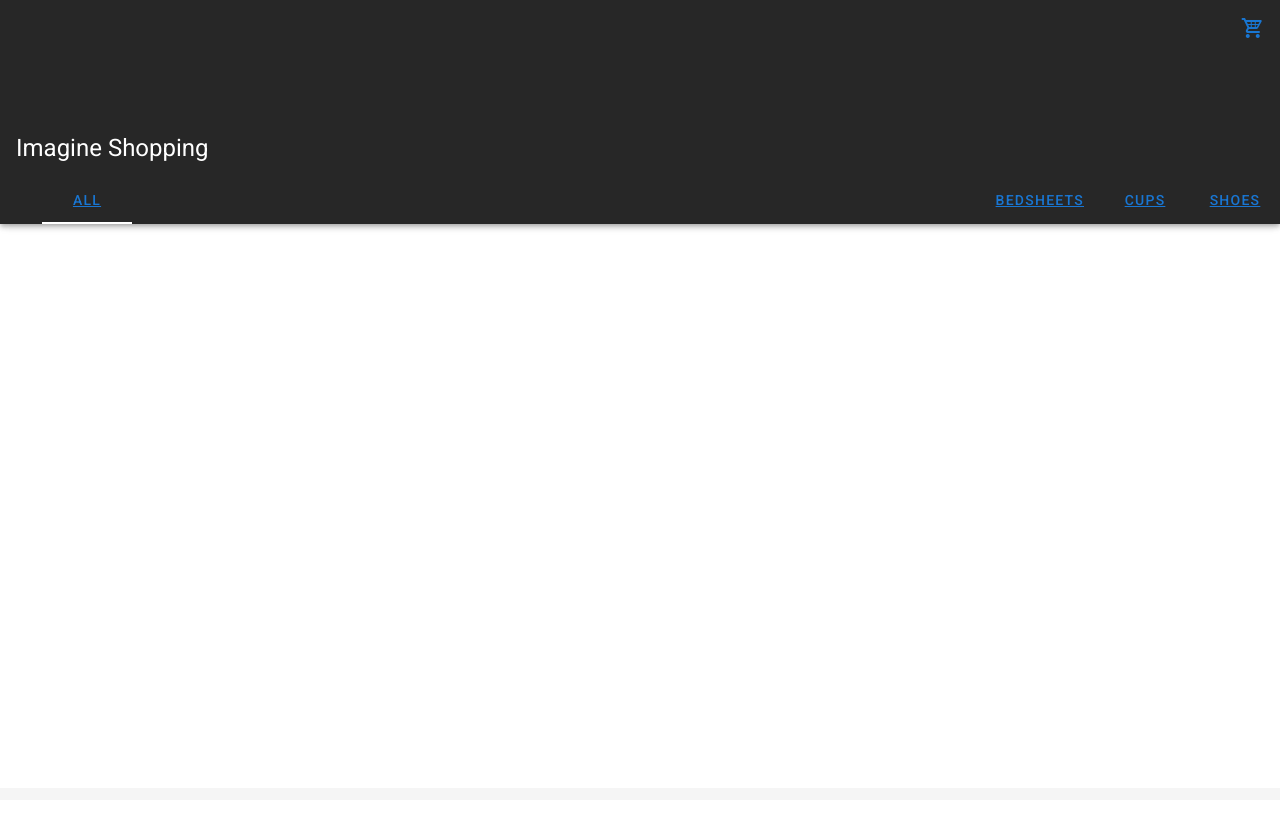
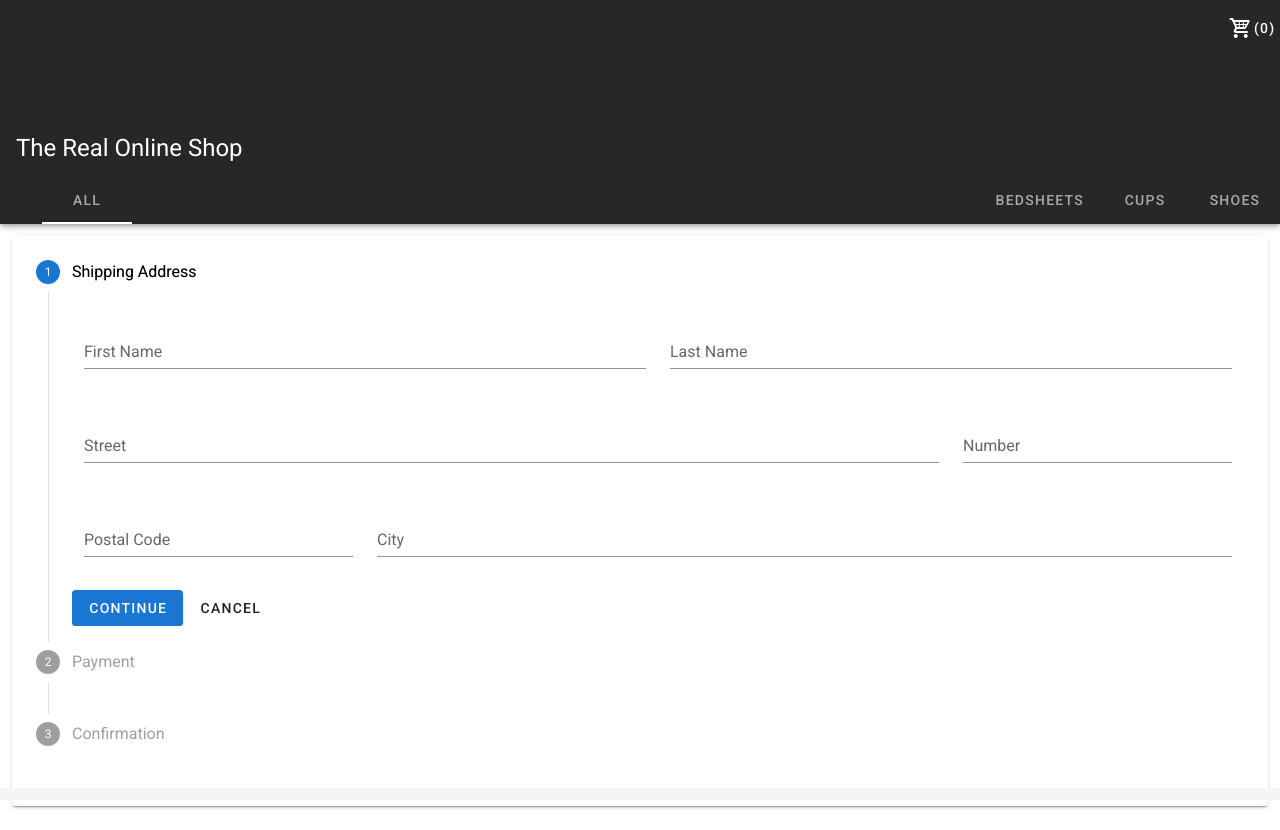
Before and after one commit to rethab/imaginary-shop, a Vue app: page /checkout in a window 1280 px wide. Before the commit the page ends 800 px from the top, so only its background shows below. Built offline with nearby package versions, Linux system fonts and the light colour scheme.

Commit message:
checkout

```diff
--- a/src/App.vue
+++ b/src/App.vue
@@ -8,31 +8,19 @@
    app>
 
 
-      <v-toolbar-title>Imagine Shopping</v-toolbar-title>
+      <v-toolbar-title>The Real Online Shop</v-toolbar-title>
 
       <v-spacer></v-spacer>
 
-      <v-btn icon>
-        <router-link to="/cart">
-          <v-icon>mdi-cart-variant</v-icon>
-        </router-link>
-      </v-btn>
+      <TopRightMenu />
 
       <template v-slot:extension>
         <v-tabs align-with-title>
-          <v-tab>
-            <router-link to="/">All</router-link>
-          </v-tab>
+          <v-tab to="/">All </v-tab>
           <v-spacer/>
-          <v-tab>
-            <router-link to="/products/bedsheets">Bedsheets</router-link>
-          </v-tab>
-          <v-tab>
-            <router-link to="/products/cups">Cups</router-link>
-          </v-tab>
-          <v-tab>
-            <router-link to="/products/shoes">Shoes</router-link>
-          </v-tab>
+          <v-tab to="/products/bedsheets">Bedsheets</v-tab>
+          <v-tab to="/products/cups">Cups</v-tab>
+          <v-tab to="/products/shoes">Shoes </v-tab>
         </v-tabs>
       </template>
   </v-app-bar>
@@ -40,7 +28,6 @@
   <v-main>
 
     <v-container fluid>
-
       <router-view></router-view>
     </v-container>
   </v-main>
@@ -49,3 +36,13 @@
   </v-footer>
 </v-app>
 </template>
+
+<script>
+  import TopRightMenu from '@/components/TopRightMenu';
+
+  export default {
+    components: {
+      TopRightMenu
+    }
+  }
+</script>
--- /dev/null
+++ b/src/components/Payment.vue
@@ -0,0 +1,31 @@
+<template>
+  <v-form>
+    <v-container>
+      <v-row>
+        <v-col cols="12" sm="9">
+          <v-text-field label="Credit Card Number" ></v-text-field>
+        </v-col>
+
+        <v-col cols="12" sm="3">
+          <v-text-field label="CVC" ></v-text-field>
+        </v-col>
+      </v-row>
+
+      <v-row>
+        <v-col cols="12" sm="3">
+          <v-text-field label="Expiration" ></v-text-field>
+        </v-col>
+
+        <v-col cols="12" sm="9">
+          <v-text-field label="Card Holder" ></v-text-field>
+        </v-col>
+      </v-row>
+
+      <v-row>
+        <v-btn color="primary" @click="$emit('next')" >Continue</v-btn>
+        <v-btn text>Cancel</v-btn>
+      </v-row>
+    </v-container>
+
+  </v-form>
+</template>
--- a/src/components/Product.vue
+++ b/src/components/Product.vue
@@ -25,11 +25,13 @@
 
   </v-card-text>
 
-      <v-card-actions>
-      <v-btn color="deep-purple lighten-2" text @click="addToCart">
+  <v-card-actions>
+      <span class="ml-1">€ {{product.price}}</span>
+      <v-spacer/>
+      <v-btn color="deep-purple lighten-2" text @click="addProductToCart(product)">
         Buy
       </v-btn>
-    </v-card-actions>
+  </v-card-actions>
 
 
 </v-card>
@@ -37,6 +39,7 @@
 </template>
 
 <script>
+  import { mapActions } from 'vuex';
 
   export default {
     props: {
@@ -49,8 +52,6 @@
       }
     },
 
-    methods: {
-      addToCart() {}
-    }
+    methods: mapActions('cart', ['addProductToCart'])
   }
 </script>
--- /dev/null
+++ b/src/components/ShippingAddress.vue
@@ -0,0 +1,41 @@
+<template>
+  <v-form>
+    <v-container>
+      <v-row>
+        <v-col cols="12" sm="6">
+          <v-text-field label="First Name" ></v-text-field>
+        </v-col>
+
+        <v-col cols="12" sm="6">
+          <v-text-field label="Last Name" ></v-text-field>
+        </v-col>
+      </v-row>
+
+      <v-row>
+        <v-col cols="12" sm="9">
+          <v-text-field label="Street" ></v-text-field>
+        </v-col>
+
+        <v-col cols="12" sm="3">
+          <v-text-field label="Number" ></v-text-field>
+        </v-col>
+      </v-row>
+      <v-row>
+
+        <v-col cols="12" sm="3">
+          <v-text-field label="Postal Code" ></v-text-field>
+        </v-col>
+
+        <v-col cols="12" sm="9">
+          <v-text-field label="City" ></v-text-field>
+        </v-col>
+      </v-row>
+
+      <v-row>
+        <v-btn color="primary" @click="$emit('next')" >Continue</v-btn>
+        <v-btn text>Cancel</v-btn>
+      </v-row>
+    </v-container>
+
+  </v-form>
+</template>
--- /dev/null
+++ b/src/components/TopRightMenu.vue
@@ -0,0 +1,13 @@
+<template>
+  <v-btn icon to="/cart">
+    <v-icon>mdi-cart-variant</v-icon> ({{numberOfProducts()}})
+  </v-btn>
+</template>
+
+<script>
+  import { mapGetters } from 'vuex';
+
+  export default {
+    methods: mapGetters('cart', ['numberOfProducts'])
+  }
+</script>
--- a/src/router/index.js
+++ b/src/router/index.js
@@ -2,6 +2,7 @@ import Vue from 'vue'
 import VueRouter from 'vue-router'
 import Products from '../views/Products.vue'
 import Cart from '../views/Cart.vue'
+import Checkout from '../views/Checkout.vue'
 
 Vue.use(VueRouter)
 
@@ -25,6 +26,11 @@ const routes = [
     path: '/cart',
     name: 'Cart',
     component: Cart
+  },
+  {
+    path: '/checkout',
+    name: 'Checkout',
+    component: Checkout
   }
 ]
 
--- a/src/store/index.js
+++ b/src/store/index.js
@@ -3,6 +3,7 @@ import Vuex from 'vuex';
 
 import cart from './modules/cart';
 import products from './modules/products';
+import user from './modules/user';
 
 Vue.use(Vuex);
 
@@ -11,7 +12,8 @@ const debug = process.env.NODE_ENV !== 'production';
 export default new Vuex.Store({
   modules: {
     cart,
-    products
+    products,
+    user
   },
   strict: debug,
 })
--- a/src/store/modules/cart.js
+++ b/src/store/modules/cart.js
@@ -4,15 +4,11 @@ const state = () => ({
 })
 
 const getters = {
-  cartProducts: (state, getters, rootState) => {
-    return state.items.map(({ id, quantity }) => {
-      const product = rootState.products.all.find(product => product.id === id)
-      return {
-        title: product.title,
-        price: product.price,
-        quantity
-      }
-    })
+  numberOfProducts: state => {
+    return state.items.length;
+  },
+  cartProducts: state => {
+    return state.items;
   },
 
   cartTotalPrice: (state, getters) => {
@@ -32,30 +28,29 @@ const actions = {
   },
 
   addProductToCart ({ state, commit }, product) {
+    console.log(product);
     commit('setCheckoutStatus', null)
-    if (product.inventory > 0) {
-      const cartItem = state.items.find(item => item.id === product.id)
-      if (!cartItem) {
-        commit('pushProductToCart', { id: product.id })
-      } else {
-        commit('incrementItemQuantity', cartItem)
-      }
-      commit('products/decrementProductInventory', { id: product.id }, { root: true })
+    const cartItem = state.items.find(item => item.name === product.name)
+    if (!cartItem) {
+      commit('pushProductToCart', { product: product})
+    } else {
+      commit('incrementItemQuantity', cartItem)
     }
+    commit('products/decrementProductInventory', { id: product.id }, { root: true })
   }
 }
 
 // mutations
 const mutations = {
-  pushProductToCart (state, { id }) {
-    state.items.push({
-      id,
-      quantity: 1
-    })
+  pushProductToCart (state, { product }) {
+    product.quantity = 1;
+    state.items.push(
+      product
+    )
   },
 
-  incrementItemQuantity (state, { id }) {
-    const cartItem = state.items.find(item => item.id === id)
+  incrementItemQuantity (state, { name }) {
+    const cartItem = state.items.find(item => item.name === name)
     cartItem.quantity++
   },
 
--- a/src/store/modules/products.js
+++ b/src/store/modules/products.js
@@ -6,6 +6,7 @@ const state = () => ({
       "name": "Air One",
       "rating": 4.5,
       "image": "nike_air-one.jpeg",
+      "price": 199,
       "description": "Unisex sporty shoe for everybody. Buy now and save 50%."
     },
     {
@@ -13,8 +14,18 @@ const state = () => ({
       "brand": "Peuter",
       "name": "Zacht Katoen",
       "rating": 2.5,
+      "price": 35,
       "image": "peuter_zach-katoen.webp",
       "description": "Een zachte, katoenen dekbedovertrek van 120 bij 150 cm met een kussensloop van 50 bij 60 cm."
+    },
+    {
+      "type": "cups",
+      "brand": "Paste Afresh",
+      "name": "Pols Potten",
+      "rating": 3.5,
+      "price": 7,
+      "image": "pastel_pols-potten.jpeg",
+      "description": "Pastel Afresh mok 35 cl set van 4"
     }
   ]
 })
--- /dev/null
+++ b/src/store/modules/user.js
@@ -0,0 +1,20 @@
+const state = () => ({
+  user: {}
+})
+
+const getters = {
+}
+
+const actions = {
+}
+
+const mutations = {
+}
+
+export default {
+  namespaced: true,
+  state,
+  getters,
+  actions,
+  mutations
+}
--- a/src/views/Cart.vue
+++ b/src/views/Cart.vue
@@ -1,21 +1,77 @@
 <template>
-  <v-container>
-    <v-row class="text-center">
-      <v-col class="mb-4">
-        <h1 class="display-2 font-weight-bold mb-3">
-          Cart
-        </h1>
+  <div>
+  <v-container v-if="numberOfProducts() == 0">
+    Shopping Cart is Empty!
 
-      </v-col>
+    <v-spacer/>
 
-    </v-row>
+    <v-btn class="mt-5" color="primary">
+      Continue Shopping
+    </v-btn>
+
   </v-container>
+  <v-container v-else>
+   <v-row>
+     <v-col>
+      <v-simple-table>
+        <template v-slot:default>
+          <thead>
+            <tr>
+              <th class="text-left"> Product </th>
+              <th class="text-left"> Quantity </th>
+              <th class="text-right"> Price </th>
+              <th class="text-right"> Total </th>
+            </tr>
+          </thead>
+          <tbody>
+            <tr
+              v-for="product in cartProducts()"
+              :key="product.name"
+            >
+              <td>{{ product.name }}</td>
+              <td>{{ product.quantity }}</td>
+              <td class="text-right">€ {{ product.price }}</td>
+              <td class="text-right">€ {{ product.price * product.quantity }}</td>
+            </tr>
+            <tr class="font-weight-bold">
+              <td class="text-right" colspan=3>Total Price</td>
+              <td class="text-right">€ {{totalPrice}}</td>
+            </tr>
+          </tbody>
+        </template>
+      </v-simple-table>
+     </v-col>
+   </v-row>
+
+   <v-row>
+     <v-col class="text-right">
+       <router-link to="/checkout">
+        <v-btn class="ml-5" color="primary">
+          Go to Checkout <v-icon>mdi-currency-usd</v-icon>
+        </v-btn>
+       </router-link>
+     </v-col>
+   </v-row>
+
+  </v-container>
+  </div>
 </template>
 
 <script>
+  import { mapGetters } from 'vuex';
+
   export default {
-    name: 'Cart',
-
-    data: () => ({ }),
+    computed: {
+      totalPrice() {
+        var total = 0;
+        this.cartProducts().forEach(product => {
+          total += product.price * product.quantity;
+        });
+        return total;
+      }
+    },
+    methods: {
+      ...mapGetters('cart', ['cartProducts', 'numberOfProducts']),
+    }
   }
 </script>
--- /dev/null
+++ b/src/views/Checkout.vue
@@ -0,0 +1,71 @@
+<template>
+  <div>
+  <v-stepper
+    v-model="step"
+    vertical
+  >
+    <v-stepper-step :complete="step > 1" step="1" >
+      Shipping Address
+    </v-stepper-step>
+
+    <v-stepper-content step="1">
+      <ShippingAddress v-on:next="step = 2"/>
+    </v-stepper-content>
+
+    <v-stepper-step :complete="step > 2" step="2" >
+      Payment
+    </v-stepper-step>
+
+    <v-stepper-content step="2">
+      <Payment v-on:next="step = 3"/>
+    </v-stepper-content>
+
+    <v-stepper-step :complete="step > 3" step="3" >
+      Confirmation
+    </v-stepper-step>
+
+    <v-stepper-content step="3">
+          Congratulations! Your order is being shipped.
+
+          <v-progress-linear
+            color="primary accent-4"
+            indeterminate
+            rounded
+            height="6"
+          ></v-progress-linear>
+    </v-stepper-content>
+
+  </v-stepper>
+  </div>
+</template>
+
+<script>
+  import { mapGetters } from 'vuex';
+
+  import ShippingAddress from '@/components/ShippingAddress';
+  import Payment from '@/components/Payment';
+
+  export default {
+    components: {
+      ShippingAddress,
+      Payment
+    },
+    data() {
+      return {
+        step: 1
+      }
+    },
+    computed: {
+      totalPrice() {
+        var total = 0;
+        this.cartProducts().forEach(product => {
+          total += product.price * product.quantity;
+        });
+        return total;
+      }
+    },
+    methods: {
+      ...mapGetters('cart', ['cartProducts', 'numberOfProducts']),
+    }
+  }
+</script>
```
Also changed, not shown: src/assets/products/cups/pastel_pols-potten.jpeg (added).
